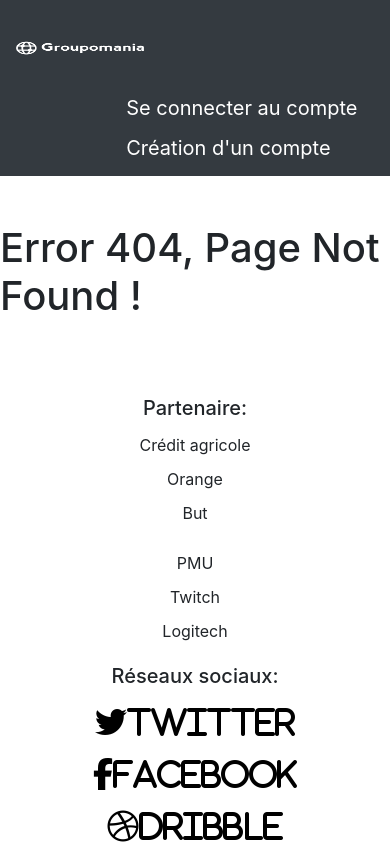
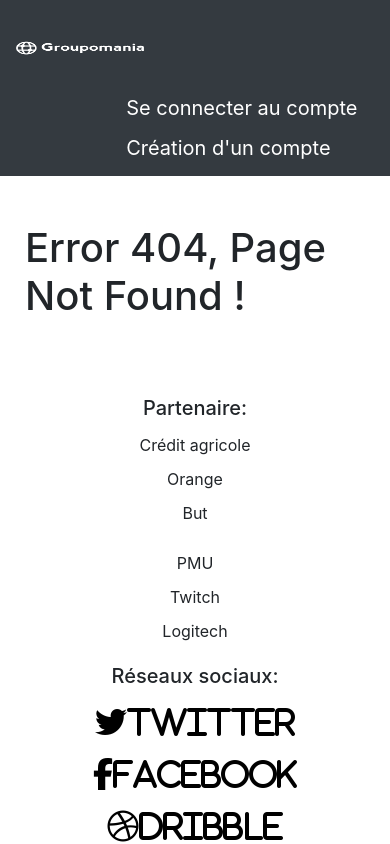
Before and after one commit to MaximeMichard/Groupomania-frontend, an Angular app: page /not-found in a window 390 px wide. Shown: the top 844 px of the page. Built offline with nearby package versions, Linux system fonts and the light colour scheme.

Commit message:
modif final

```diff
--- a/src/app/app.component.scss
+++ b/src/app/app.component.scss
@@ -1,7 +1,10 @@
-@media (max-width : 425px){
+@media (max-width : 430px){
     app-rout{
     display: flex;
     justify-content: center;
     align-items: center;
     }
+    .row{
+        margin-left: 10px
+    }
 }
--- a/src/app/config.ts
+++ b/src/app/config.ts
@@ -1 +1 @@
-export const urlApi = "https://app-groupomania.herokuapp.com/api";  /* http://localhost:3000/api */
+export const urlApi = "https://app-groupomania.herokuapp.com/api";  /*http://localhost:3000/api*/
--- a/src/app/forum/forum.component.scss
+++ b/src/app/forum/forum.component.scss
@@ -8,8 +8,15 @@
     .row{
         padding: 0px 30px;
     }
+    .card-text{
+        margin: 20px 0px ;
+    }
 }
+
 .img-fluid{
     background-color: #fff;
     box-shadow: 0px 0px 5px 10px rgb(214, 212, 212);
 }
+.row{
+    padding: 20px 0px ;
+}
--- a/src/app/header/header.component.scss
+++ b/src/app/header/header.component.scss
@@ -14,17 +14,17 @@
     margin:0px 20px;
 }
 
-li::after {
+a::after {
     content: "";
     display: block;
     position: absolute;
-    width: 100%;
+    width: 90%;
     height: 3px;
     background: #fff;
     transform: scale(0);
     transition: transform 0.2s ease-in-out;
 }
 
-li:hover::after{
+a:hover::after{
     transform: scale(1);
 }
--- a/src/index.html
+++ b/src/index.html
@@ -5,7 +5,7 @@
   <title>Groupomania</title>
   <base href="/">
   <meta name="viewport" content="width=device-width, initial-scale=1">
-  <link rel="icon" type="image/x-icon" href="favicon.ico">
+  <link rel="icon" type="image/x-icon" href="./assets/icon.svg">
 </head>
 <body>
     <app-root></app-root>
```
Also changed, not shown: 1 other file (tests, documents, lock files or other folders).
